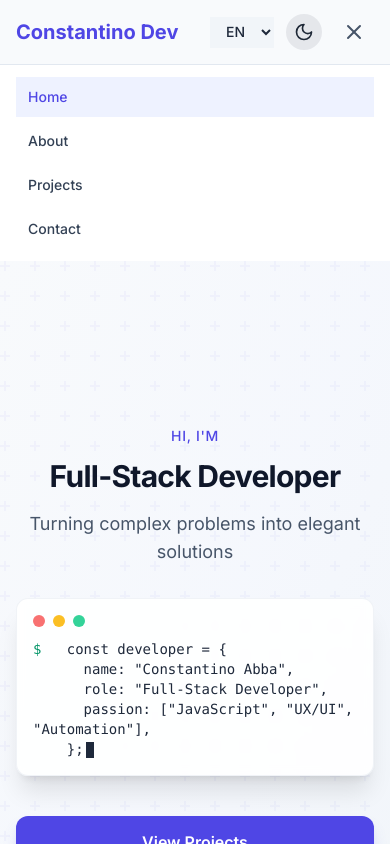
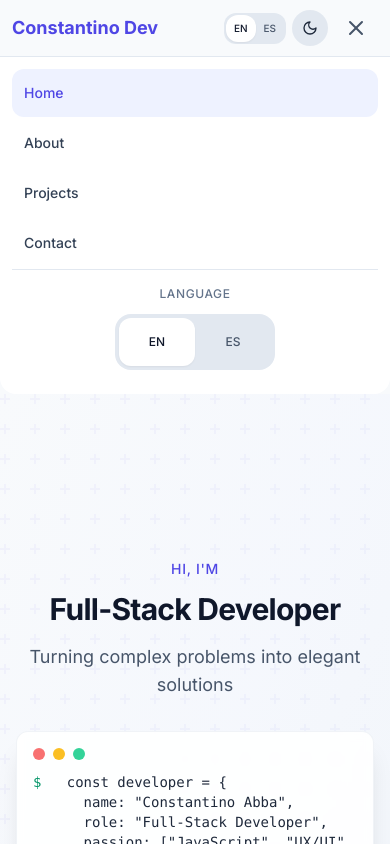
Before and after one commit to consbenjamin/portfolio, a Next.js app: page /en in a window 390 px wide. Both pictures are taken after a click on the button 354 px from the left and 32 px from the top of the page. Shown: the top 844 px of the page. Built offline with nearby package versions, Linux system fonts and the light colour scheme.

Commit message:
feat(navbar): language toggle, rounded UI, responsive tweaks, smaller dark mode button

```diff
--- a/components/DarkModeToggle.js
+++ b/components/DarkModeToggle.js
@@ -25,10 +25,10 @@ export default function DarkModeToggle() {
   return (
     <button
       onClick={toggleDarkMode}
-      className="p-2 rounded-full bg-gray-200 dark:bg-gray-700 text-gray-800 dark:text-gray-200 transition-colors duration-200"
+      className="min-w-[36px] min-h-[36px] flex items-center justify-center p-1.5 rounded-full bg-slate-200 dark:bg-slate-700 text-slate-800 dark:text-slate-200 hover:bg-slate-300 dark:hover:bg-slate-600 active:bg-slate-400 dark:active:bg-slate-500 transition-colors duration-200 touch-manipulation"
       aria-label="Toggle dark mode"
     >
-      {darkMode ? <Sun className="w-5 h-5" /> : <Moon className="w-5 h-5" />}
+      {darkMode ? <Sun className="w-4 h-4" /> : <Moon className="w-4 h-4" />}
     </button>
   )
 }
--- a/components/Navbar.js
+++ b/components/Navbar.js
@@ -23,6 +23,17 @@ export default function Navbar({ t, locale, activeSection = "hero" }) {
     return () => window.removeEventListener("scroll", onScroll);
   }, []);
 
+  useEffect(() => {
+    if (isOpen) {
+      document.body.style.overflow = "hidden";
+    } else {
+      document.body.style.overflow = "";
+    }
+    return () => {
+      document.body.style.overflow = "";
+    };
+  }, [isOpen]);
+
   const switchLocale = (newLocale) => {
     const currentLocale = pathname.split("/")[1];
     const newPath = pathname.replace(`/${currentLocale}`, `/${newLocale}`);
@@ -32,7 +43,7 @@ export default function Navbar({ t, locale, activeSection = "hero" }) {
   const closeMenu = () => setIsOpen(false);
 
   const linkClass = (id) =>
-    `px-3 py-2 rounded-lg text-sm font-medium transition-colors duration-200 ${
+    `px-3 py-2 rounded-xl text-sm font-medium transition-colors duration-200 ${
       activeSection === id
         ? "text-indigo-600 dark:text-indigo-400 bg-indigo-50 dark:bg-indigo-900/30"
         : "text-slate-700 dark:text-slate-300 hover:text-indigo-600 dark:hover:text-indigo-400 hover:bg-slate-100 dark:hover:bg-slate-700/50"
@@ -42,19 +53,19 @@ export default function Navbar({ t, locale, activeSection = "hero" }) {
     <nav
       className={`sticky top-0 z-40 transition-all duration-300 ${
         scrolled
-          ? "bg-white/80 dark:bg-slate-900/80 backdrop-blur-md border-b border-slate-200/50 dark:border-slate-700/50 shadow-sm"
+          ? "bg-white/80 dark:bg-slate-900/80 backdrop-blur-md border-b border-slate-200/50 dark:border-slate-700/50 shadow-sm rounded-b-2xl"
           : "bg-transparent dark:bg-transparent"
       }`}
     >
-      <div className="max-w-7xl mx-auto px-4 sm:px-6 lg:px-8">
-        <div className="flex items-center justify-between h-16">
+      <div className="max-w-7xl mx-auto px-3 sm:px-6 lg:px-8">
+        <div className="flex items-center justify-between h-14 sm:h-16 gap-2 min-h-0">
           <a
             href="#"
-            className="text-xl font-bold text-indigo-600 dark:text-indigo-400 hover:text-indigo-700 dark:hover:text-indigo-300 transition-colors"
+            className="text-lg sm:text-xl font-bold text-indigo-600 dark:text-indigo-400 hover:text-indigo-700 dark:hover:text-indigo-300 transition-colors truncate min-w-0"
           >
             {t.brand}
           </a>
-          <div className="hidden md:block">
+          <div className="hidden md:block flex-shrink-0">
             <div className="flex items-center gap-1">
               {navLinks.map(({ href, id, labelKey }) => (
                 <a
@@ -68,19 +79,39 @@ export default function Navbar({ t, locale, activeSection = "hero" }) {
               ))}
             </div>
           </div>
-          <div className="flex items-center gap-3">
-            <select
-              onChange={(e) => switchLocale(e.target.value)}
-              value={locale}
-              className="bg-slate-100 dark:bg-slate-800 text-slate-800 dark:text-slate-200 border-0 rounded-lg px-3 py-1.5 text-sm font-medium focus:ring-2 focus:ring-indigo-500 focus:outline-none cursor-pointer"
+          <div className="flex items-center gap-1.5 sm:gap-3 flex-shrink-0">
+            <div
+              role="group"
+              aria-label="Idioma / Language"
+              className="inline-flex p-0.5 rounded-xl bg-slate-200 dark:bg-slate-700 overflow-hidden"
             >
-              <option value="en">EN</option>
-              <option value="es">ES</option>
-            </select>
+              <button
+                type="button"
+                onClick={() => switchLocale("en")}
+                className={`px-2 sm:px-3 py-1.5 text-[10px] sm:text-sm font-medium rounded-xl transition-all duration-200 ${
+                  locale === "en"
+                    ? "bg-white dark:bg-slate-800 text-slate-900 dark:text-white shadow-sm"
+                    : "text-slate-600 dark:text-slate-400 hover:text-slate-800 dark:hover:text-slate-200 active:bg-slate-300/50 dark:active:bg-slate-600/50"
+                }`}
+              >
+                EN
+              </button>
+              <button
+                type="button"
+                onClick={() => switchLocale("es")}
+                className={`px-2 sm:px-3 py-1.5 text-[10px] sm:text-sm font-medium rounded-xl transition-all duration-200 ${
+                  locale === "es"
+                    ? "bg-white dark:bg-slate-800 text-slate-900 dark:text-white shadow-sm"
+                    : "text-slate-600 dark:text-slate-400 hover:text-slate-800 dark:hover:text-slate-200 active:bg-slate-300/50 dark:active:bg-slate-600/50"
+                }`}
+              >
+                ES
+              </button>
+            </div>
             <DarkModeToggle />
             <button
               onClick={() => setIsOpen(!isOpen)}
-              className="md:hidden p-2 rounded-lg text-slate-600 dark:text-slate-400 hover:bg-slate-100 dark:hover:bg-slate-800 hover:text-slate-900 dark:hover:text-slate-100 transition-colors"
+              className="md:hidden min-w-[44px] min-h-[44px] flex items-center justify-center rounded-xl text-slate-600 dark:text-slate-400 hover:bg-slate-100 dark:hover:bg-slate-800 hover:text-slate-900 dark:hover:text-slate-100 active:bg-slate-200 dark:active:bg-slate-700 transition-colors touch-manipulation"
               aria-expanded={isOpen}
               aria-label={isOpen ? t.closeMenu : t.openMenu}
             >
@@ -90,18 +121,51 @@ export default function Navbar({ t, locale, activeSection = "hero" }) {
         </div>
       </div>
       {isOpen && (
-        <div className="md:hidden border-t border-slate-200 dark:border-slate-700 bg-white dark:bg-slate-900">
-          <div className="px-4 py-3 space-y-1">
+        <div className="md:hidden border-t border-slate-200 dark:border-slate-700 bg-white dark:bg-slate-900 max-h-[calc(100dvh-3.5rem)] overflow-y-auto overscroll-contain rounded-b-2xl">
+          <div className="px-3 sm:px-4 py-3 pb-[max(1.5rem,env(safe-area-inset-bottom))] space-y-0.5">
             {navLinks.map(({ href, id, labelKey }) => (
               <a
                 key={id}
                 href={href}
                 onClick={closeMenu}
-                className={`block px-3 py-2.5 rounded-lg text-base font-medium ${linkClass(id)}`}
+                className={`block px-3 py-3.5 rounded-xl text-base font-medium min-h-[48px] flex items-center ${linkClass(id)}`}
               >
                 {t[labelKey]}
               </a>
             ))}
+            <div className="pt-4 mt-3 border-t border-slate-200 dark:border-slate-700 flex flex-col items-center gap-3">
+              <span className="text-xs font-medium text-slate-500 dark:text-slate-400 uppercase tracking-wider">
+                {locale === "es" ? "Idioma" : "Language"}
+              </span>
+              <div
+                role="group"
+                aria-label="Idioma / Language"
+                className="inline-flex p-1 rounded-2xl bg-slate-200 dark:bg-slate-700 w-full max-w-[160px] overflow-hidden"
+              >
+                <button
+                  type="button"
+                  onClick={() => { switchLocale("en"); closeMenu(); }}
+                  className={`flex-1 min-h-[48px] py-2.5 text-xs sm:text-sm font-medium rounded-xl transition-all duration-200 touch-manipulation ${
+                    locale === "en"
+                      ? "bg-white dark:bg-slate-800 text-slate-900 dark:text-white shadow-sm"
+                      : "text-slate-600 dark:text-slate-400 hover:text-slate-800 dark:hover:text-slate-200 active:bg-slate-300/50 dark:active:bg-slate-600/50"
+                  }`}
+                >
+                  EN
+                </button>
+                <button
+                  type="button"
+                  onClick={() => { switchLocale("es"); closeMenu(); }}
+                  className={`flex-1 min-h-[48px] py-2.5 text-xs sm:text-sm font-medium rounded-xl transition-all duration-200 touch-manipulation ${
+                    locale === "es"
+                      ? "bg-white dark:bg-slate-800 text-slate-900 dark:text-white shadow-sm"
+                      : "text-slate-600 dark:text-slate-400 hover:text-slate-800 dark:hover:text-slate-200 active:bg-slate-300/50 dark:active:bg-slate-600/50"
+                  }`}
+                >
+                  ES
+                </button>
+              </div>
+            </div>
           </div>
         </div>
       )}
```
